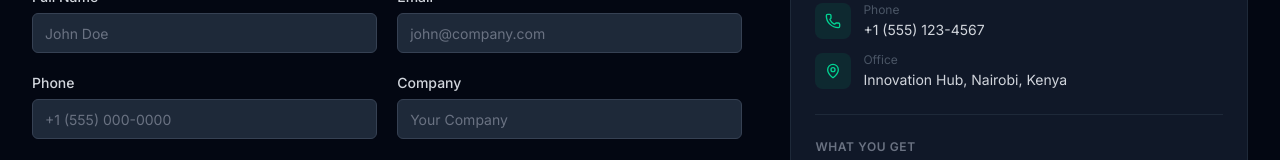
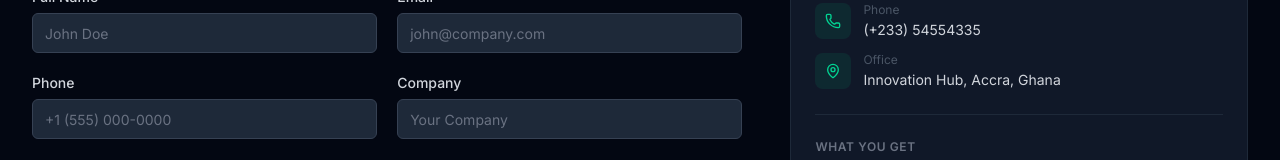
Before and after one commit to junior-8080/mukarocore-site, a Next.js app: page /contact in a window 1280 px wide. Shown: the part 607-767 px from the top of the page. Built offline with nearby package versions, Linux system fonts and the light colour scheme.

Commit message:
fix:contact us content

```diff
--- a/app/contact/page.tsx
+++ b/app/contact/page.tsx
@@ -15,9 +15,9 @@ import { FadeUp } from "@/components/ui/motion";
 const ease = [0.21, 0.47, 0.32, 0.98] as const;
 
 const contactInfo = [
-  { icon: Mail, title: "Email", content: "info@mukarocore.com", link: "mailto:info@mukarocore.com" },
-  { icon: Phone, title: "Phone", content: "+1 (555) 123-4567", link: "tel:+15551234567" },
-  { icon: MapPin, title: "Office", content: "Innovation Hub, Nairobi, Kenya", link: "#" },
+  { icon: Mail, title: "Email", content: "info@mukarocore.com", link: "mailto:aabdulmukhsin@gmail.com" },
+  { icon: Phone, title: "Phone", content: "(+233) 54554335", link: "tel:+233545543359" },
+  { icon: MapPin, title: "Office", content: "Innovation Hub, Accra, Ghana", link: "#" },
 ];
 
 const benefits = [
```
